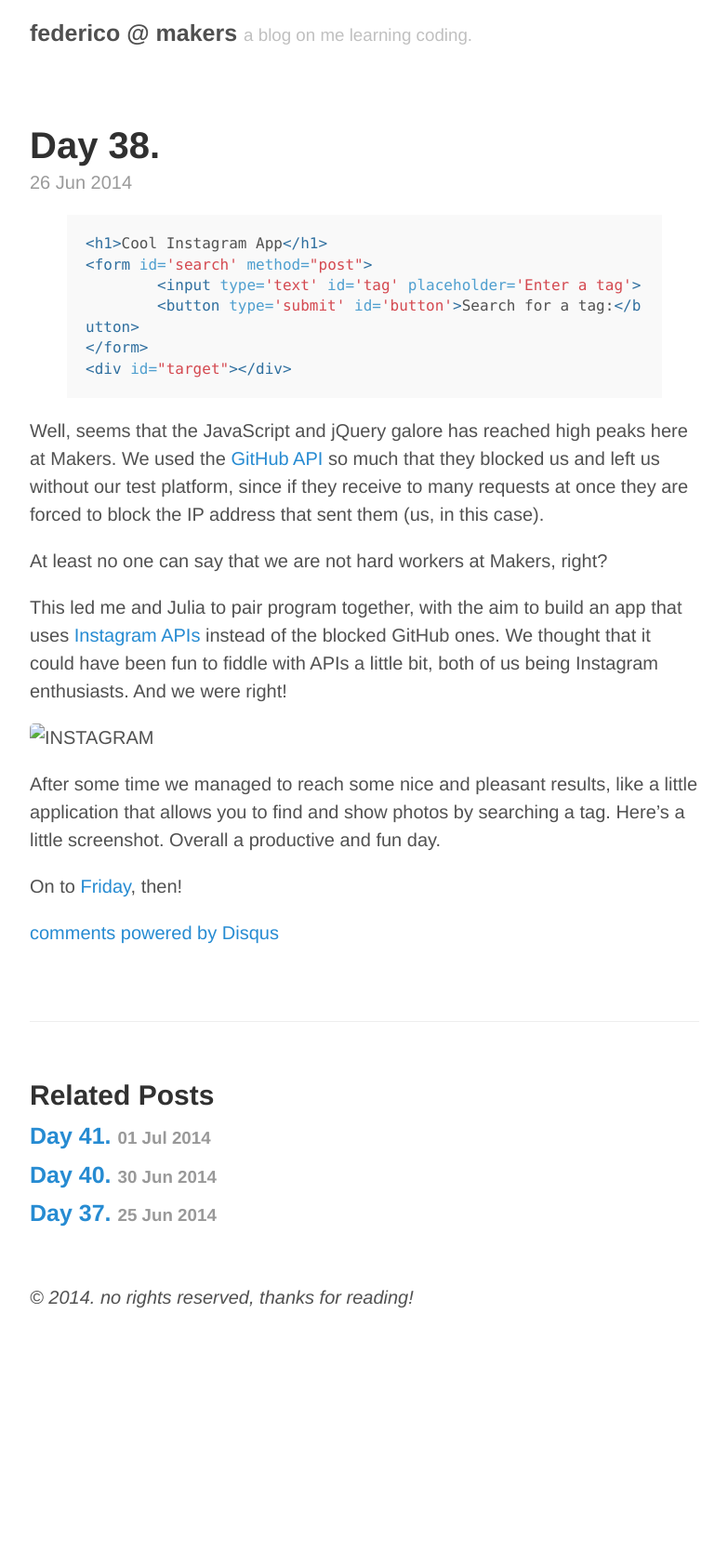
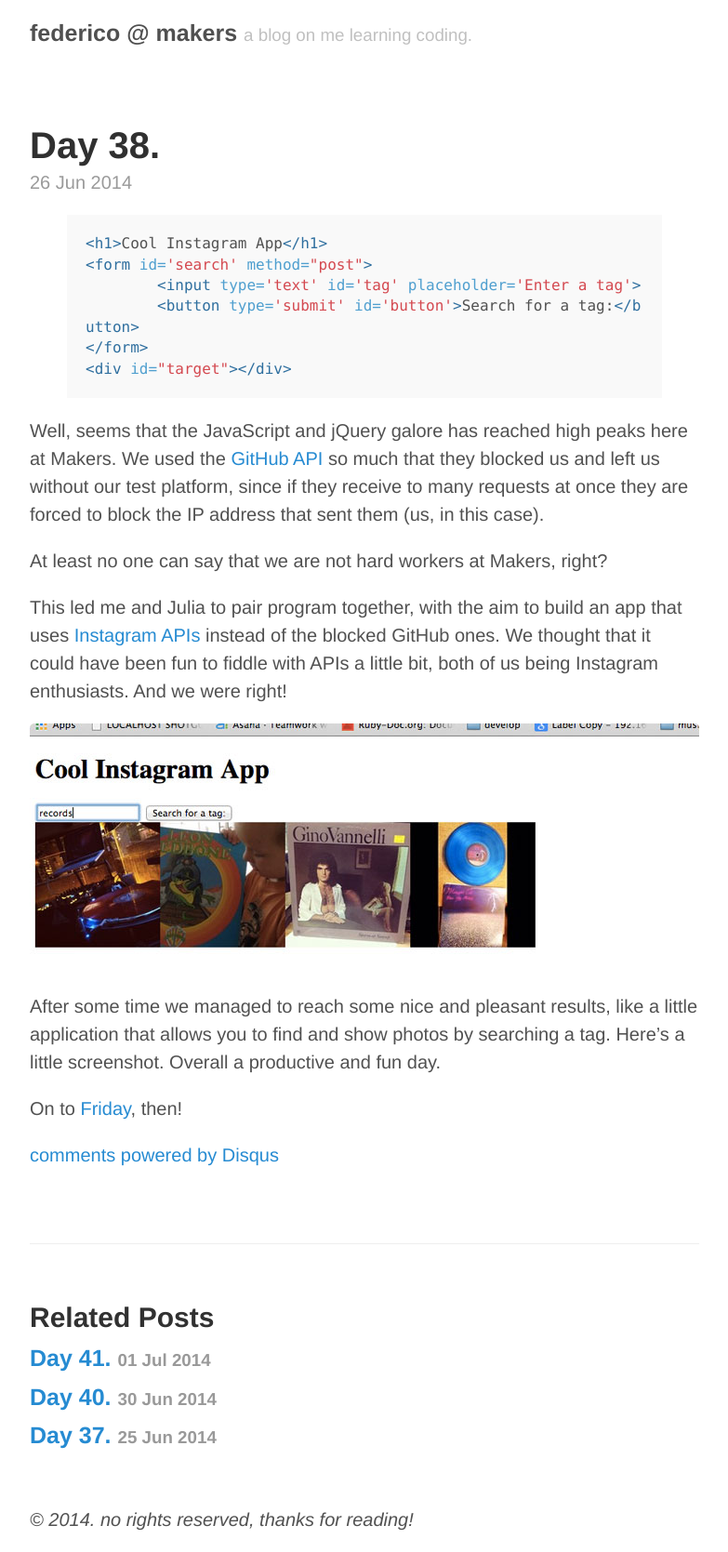
Before and after one commit to federicomaffei/federicomaffei.github.io, a Jekyll site: the page built from _posts/2014-06-26-day-38.md, in a window 1280 px wide. Shown: the whole page at 93% size, without its empty margins (248-1031 px from the left). Built offline with Jekyll 4.4.1, drawn with Linux system fonts in a browser that asks for light colours; Markdown is read by kramdown in place of the engine named in the settings; comment, search, counter and statistics services are not loaded; before the commit the page ends 1430 px from its top, so only the background shows below that.

Commit message:
corrected a linking problem in post day 38

```diff
--- a/_posts/2014-06-26-day-38.md
+++ b/_posts/2014-06-26-day-38.md
@@ -22,7 +22,7 @@ At least no one can say that we are not hard workers at Makers, right?
 
 This led me and Julia to pair program together, with the aim to build an app that uses [Instagram APIs](http://instagram.com/developer/) instead of the blocked GitHub ones. We thought that it could have been fun to fiddle with APIs a little bit, both of us being Instagram enthusiasts. And we were right!
 
-![INSTAGRAM](	instagram.jpg)
+![INSTAGRAM](http://federicomaffei.github.io/public/images/instagram.jpg)
 
 After some time we managed to reach some nice and pleasant results, like a little application that allows you to find and show photos by searching a tag. Here's a little screenshot. Overall a productive and fun day.
 
```
